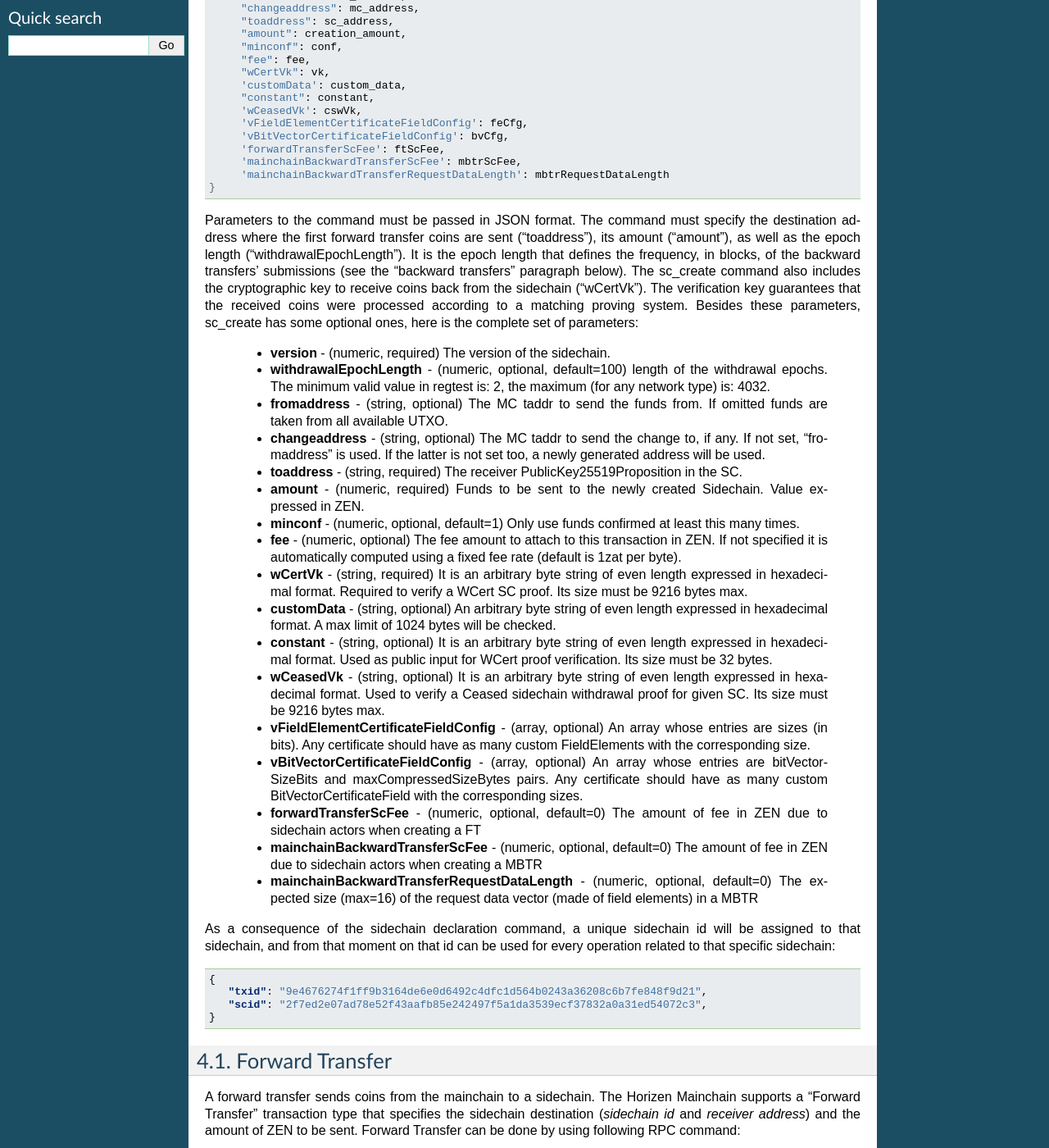
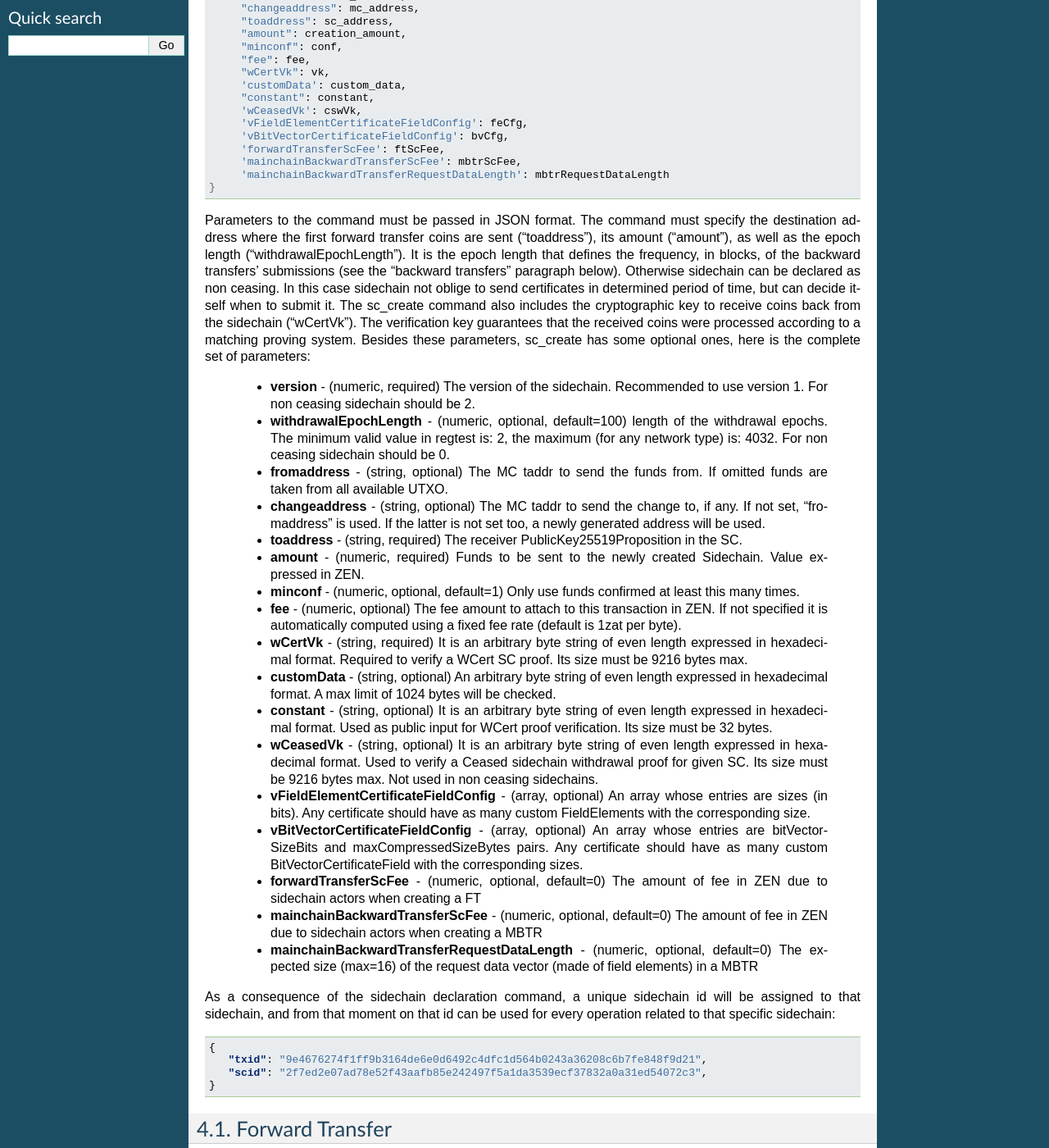
Before and after one commit to HorizenOfficial/developer-horizen-global, a Sphinx documentation site: the page built from docs/introduction/Cross-chain-transfer-protocol.rst, in a window 1280 px wide and 1400 px high, scrolled down 466 px. Shown: the whole window at 82% size. Built offline with Sphinx 7.4.7, drawn with Linux system fonts in a browser that asks for light colours.

Commit message:
Add instructions for using nonceasing sidechains.

```diff
--- a/docs/introduction/Cross-chain-transfer-protocol.rst
+++ b/docs/introduction/Cross-chain-transfer-protocol.rst
@@ -38,12 +38,13 @@
 
 Parameters to the command must be passed in JSON format.
 The command must specify the destination address where the first forward transfer coins are sent ("toaddress"), its amount ("amount"), as well as the epoch length ("withdrawalEpochLength").
-It is the epoch length that defines the frequency, in blocks, of the backward transfers' submissions (see the “backward transfers” paragraph below). The sc_create command also includes the cryptographic key to receive coins back from the sidechain ("wCertVk").
+It is the epoch length that defines the frequency, in blocks, of the backward transfers' submissions (see the “backward transfers” paragraph below). Otherwise sidechain can be declared as non ceasing. In this case sidechain not oblige to send certificates in determined period of time, but can decide itself when to submit it.
+The sc_create command also includes the cryptographic key to receive coins back from the sidechain ("wCertVk").
 The verification key guarantees that the received coins were processed according to a matching proving system.
 Besides these parameters, sc_create has some optional ones, here is the complete set of parameters:
 
- - **version**                                    - (numeric, required) The version of the sidechain.
- - **withdrawalEpochLength**                      - (numeric, optional, default=100) length of the withdrawal epochs. The minimum valid value in regtest is: 2, the maximum (for any network type) is: 4032.
+ - **version**                                    - (numeric, required) The version of the sidechain. Recommended to use version 1. For non ceasing sidechain should be 2.
+ - **withdrawalEpochLength**                      - (numeric, optional, default=100) length of the withdrawal epochs. The minimum valid value in regtest is: 2, the maximum (for any network type) is: 4032. For non ceasing sidechain should be 0.
  - **fromaddress**                                - (string, optional) The MC taddr to send the funds from. If omitted funds are taken from all available UTXO.
  - **changeaddress**                              - (string, optional) The MC taddr to send the change to, if any. If not set, "fromaddress" is used. If the latter is not set too, a newly generated address will be used.
  - **toaddress**                                  - (string, required) The receiver PublicKey25519Proposition in the SC.
@@ -53,7 +54,7 @@
  - **wCertVk**                                    - (string, required) It is an arbitrary byte string of even length expressed in hexadecimal format. Required to verify a WCert SC proof. Its size must be 9216 bytes max.
  - **customData**                                 - (string, optional) An arbitrary byte string of even length expressed in hexadecimal format. A max limit of 1024 bytes will be checked.
  - **constant**                                   - (string, optional) It is an arbitrary byte string of even length expressed in hexadecimal format. Used as public input for WCert proof verification. Its size must be 32 bytes.
- - **wCeasedVk**                                  - (string, optional) It is an arbitrary byte string of even length expressed in hexadecimal format. Used to verify a Ceased sidechain withdrawal proof for given SC. Its size must be 9216 bytes max.
+ - **wCeasedVk**                                  - (string, optional) It is an arbitrary byte string of even length expressed in hexadecimal format. Used to verify a Ceased sidechain withdrawal proof for given SC. Its size must be 9216 bytes max. Not used in non ceasing sidechains.
  - **vFieldElementCertificateFieldConfig**        - (array, optional) An array whose entries are sizes (in bits). Any certificate should have as many custom FieldElements with the corresponding size.
  - **vBitVectorCertificateFieldConfig**           - (array, optional) An array whose entries are bitVectorSizeBits and maxCompressedSizeBytes pairs. Any certificate should have as many custom BitVectorCertificateField with the corresponding sizes.
  - **forwardTransferScFee**                       - (numeric, optional, default=0) The amount of fee in ZEN due to sidechain actors when creating a FT
```
